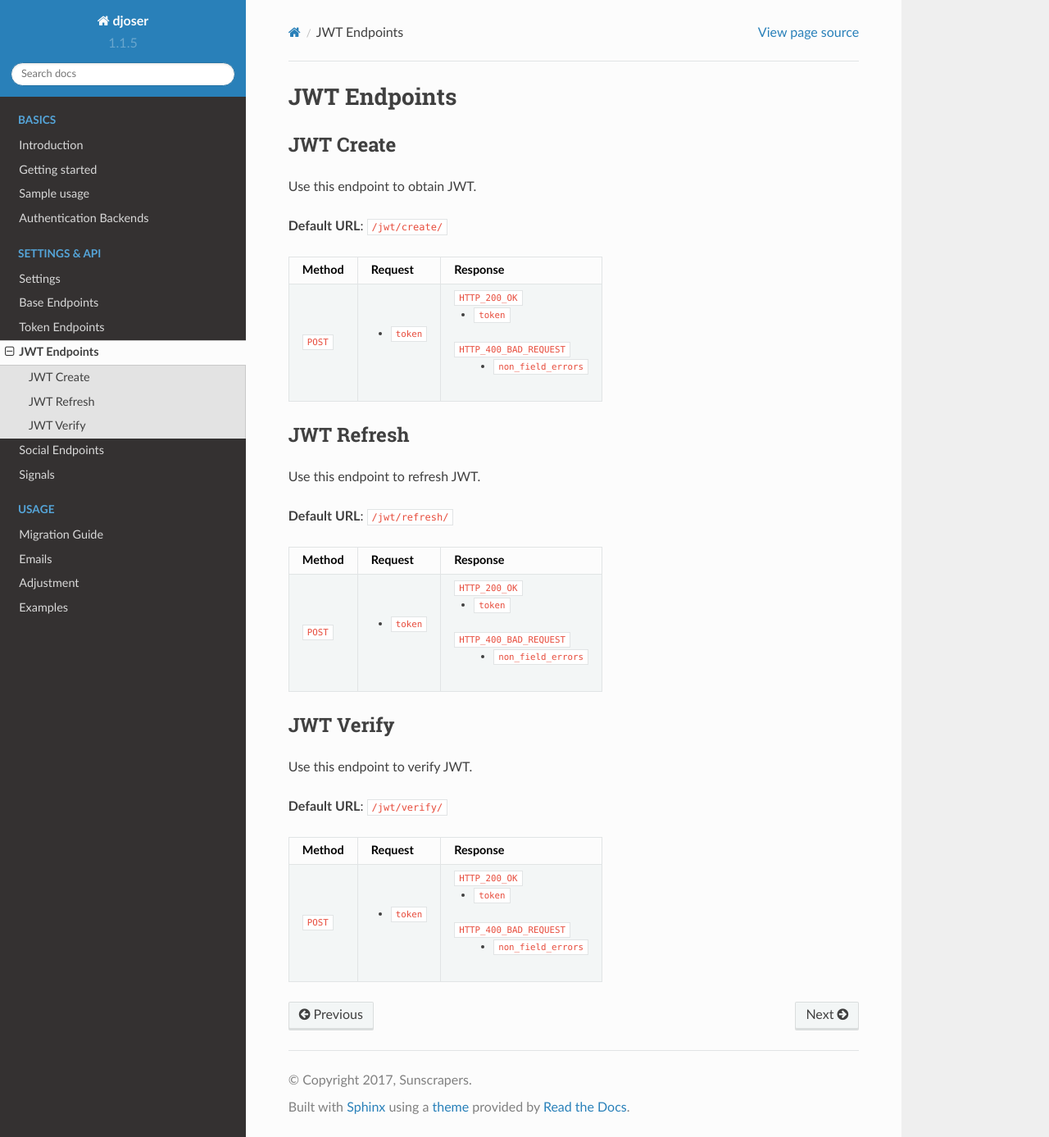
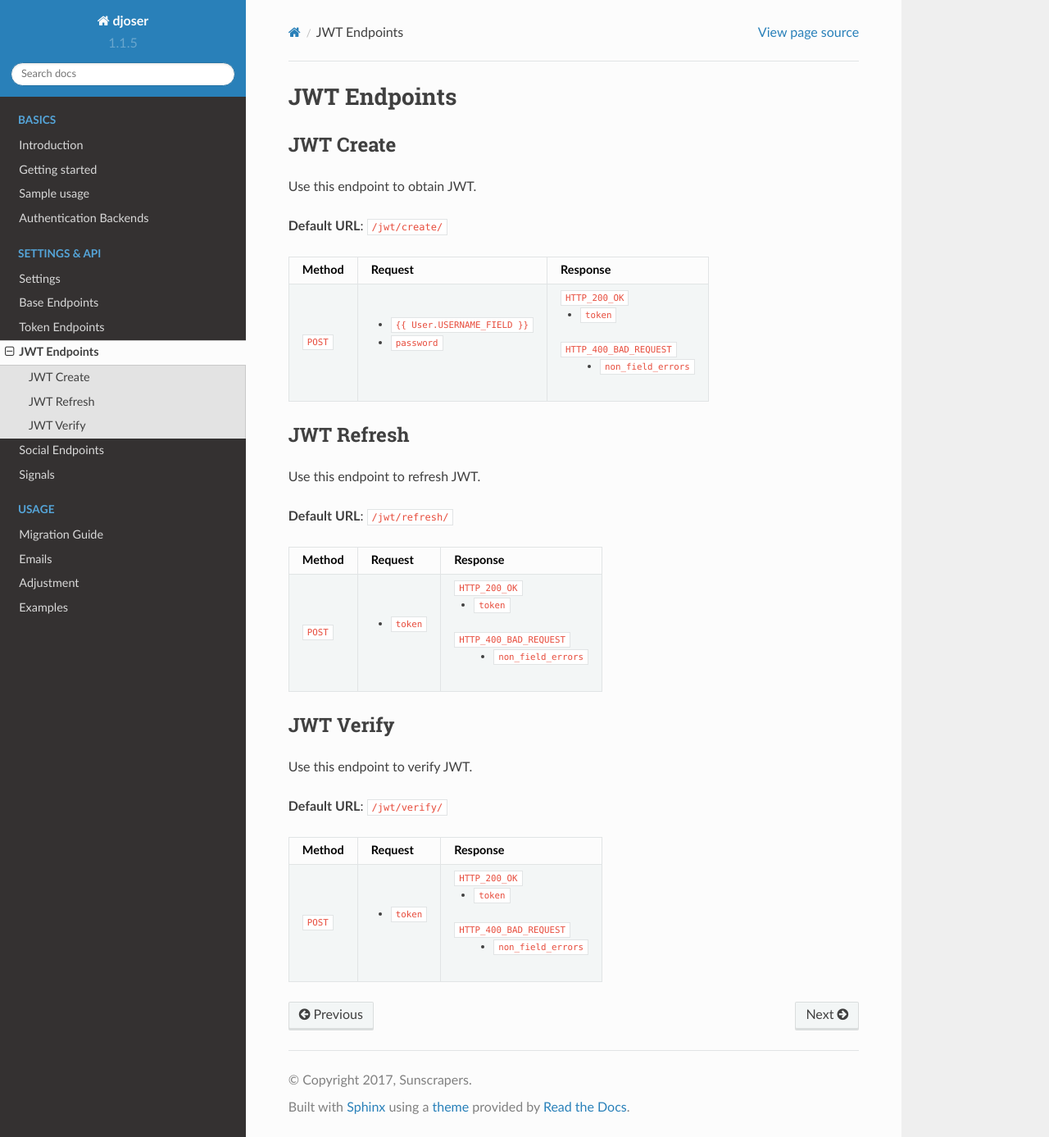
Before and after one commit to sunscrapers/djoser, a Sphinx documentation site: the page built from docs/source/jwt_endpoints.rst, in a window 1280 px wide and 1387 px high. Shown: the whole window at 82% size. Built offline with Sphinx 7.4.7 and the Read the Docs theme 2.0.0, drawn with Linux system fonts in a browser that asks for light colours.

Commit message:
Fixed JWT Create request param documentation

```diff
--- a/docs/source/jwt_endpoints.rst
+++ b/docs/source/jwt_endpoints.rst
@@ -11,8 +11,8 @@ Use this endpoint to obtain JWT.
 +----------+---------------------------------+----------------------------------+
 | Method   |           Request               |           Response               |
 +==========+=================================+==================================+
-| ``POST`` | * ``token``                     | ``HTTP_200_OK``                  |
-|          |                                 |                                  |
+| ``POST`` | * ``{{ User.USERNAME_FIELD }}`` | ``HTTP_200_OK``                  |
+|          | * ``password``                  |                                  |
 |          |                                 | * ``token``                      |
 |          |                                 |                                  |
 |          |                                 | ``HTTP_400_BAD_REQUEST``         |
```
